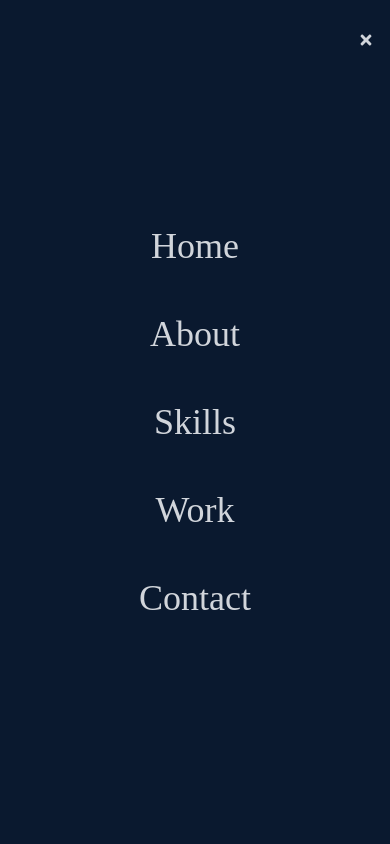
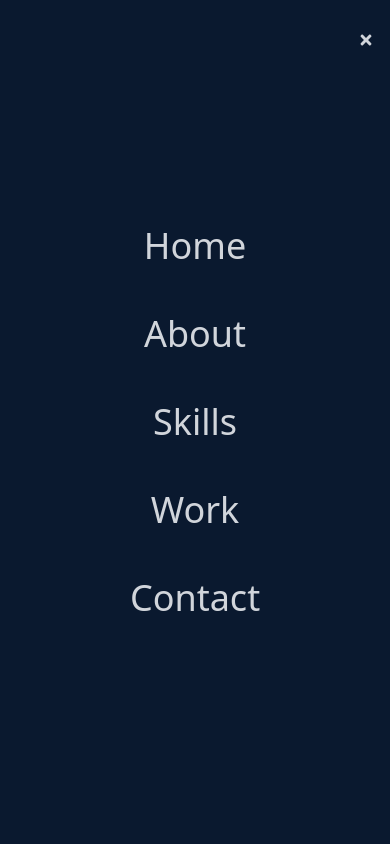
Before and after one commit to markmanongsong/Mark-Portfolio, a React (Vite) app in the folder portfolio/: page / in a window 390 px wide. Both pictures are taken after a click on the element 366 px from the left and 40 px from the top of the page. Shown: the top 844 px of the page. Built offline with nearby package versions, Linux system fonts and the light colour scheme.

Commit message:
updated demo project water counter

```diff
--- a/portfolio/src/components/Navbar.jsx
+++ b/portfolio/src/components/Navbar.jsx
@@ -56,7 +56,7 @@
         className={
           !nav
             ? 'hidden'
-            : 'absolute top-0 left-0 w-full h-screen bg-[#0a192f] flex flex-col justify-center items-center'
+            : 'absolute top-0 left-0 w-full h-screen bg-[#0a192f] flex flex-col justify-center items-center font-sans'
         }
       >
         <li className="py-6 text-4xl">
--- a/portfolio/src/components/Projects.jsx
+++ b/portfolio/src/components/Projects.jsx
@@ -55,7 +55,7 @@
                 React JS Application
               </span>
               <div className="pt-8 text-center">
-                <a href="/">
+                <a href="https://markmanongsong.github.io/water-counter/">
                   <button className="text-center rounded-lg px-4 py-3 m-2 bg-white text-gray-700 font-bold text-lg">
                     Demo
                   </button>
```
